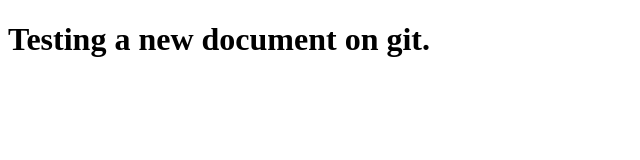
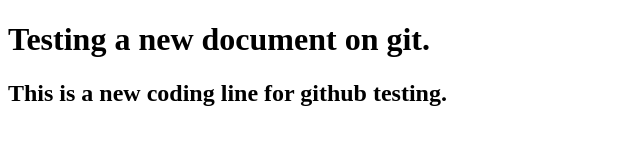
Before and after one commit to lelizaldeg/mi-repositorio, a plain HTML site: page index.html in a window 1280 px wide. Shown: the whole page, without its empty margins (0-640 px from the left). Drawn offline with Linux system fonts and the light colour scheme.

Commit message:
Cambio en h2

```diff
--- a/index.html
+++ b/index.html
@@ -6,5 +6,6 @@
 </head>
 <body>
 	<h1>Testing a new document on git.</h1>
+	<h2>This is a new coding line for github testing.</h2>
 </body>
 </html>
```
